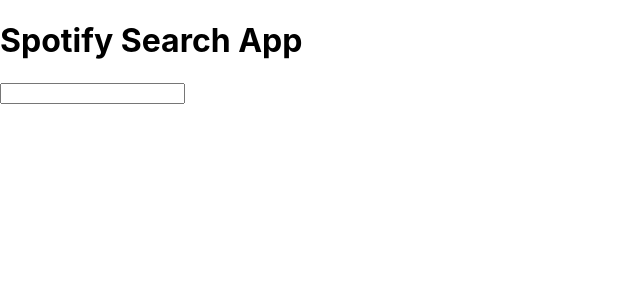
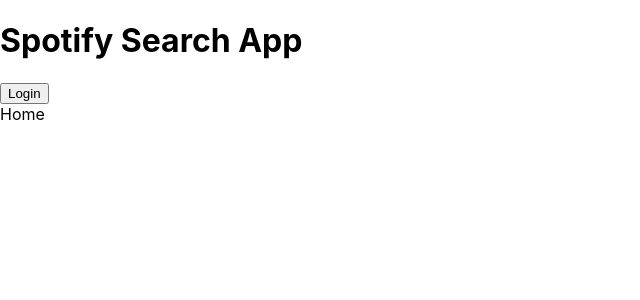
Before and after one commit to miguelfervi/react-spotify-search-app, a React (Create React App) app: page / in a window 1280 px wide. Shown: the top 300 px of the page, without its empty margins (0-640 px from the left). Built offline with nearby package versions, Linux system fonts and the light colour scheme; no server answers.

Commit message:
ADD login in API

```diff
--- a/src/App.js
+++ b/src/App.js
@@ -1,12 +1,17 @@
 import React from 'react';
-import Header from './Header';
-import Search from './Search';
-
-export default () => {
-  return (
-    <>
-      <Header />
-      <Search></Search>
-    </>
-  );
-};
+import { BrowserRouter, Route, Switch } from 'react-router-dom';
+import Dashboard from './components/Dashboard';
+class AppRouter extends React.Component {
+  render() {
+    return (
+      <BrowserRouter>
+        <div className="main">
+          <Switch>
+            <Route path="/" component={Dashboard} exact={true} />
+          </Switch>
+        </div>
+      </BrowserRouter>
+    );
+  }
+}
+export default AppRouter;
--- a/src/Header/index.js
+++ /dev/null
@@ -1,7 +0,0 @@
-import React from 'react';
-
-const Header = () => {
-  return <h1>Spotify Search App</h1>;
-};
-
-export default Header;
--- /dev/null
+++ b/src/components/Dashboard/index.js
@@ -0,0 +1,11 @@
+import React from 'react';
+import Header from '../Header';
+const Dashboard = () => {
+  return (
+    <>
+      <Header />
+      <div>Home</div>
+    </>
+  );
+};
+export default Dashboard;
--- /dev/null
+++ b/src/components/Header/index.js
@@ -0,0 +1,24 @@
+import React, { useState } from 'react';
+
+const Header = () => {
+  const { logged, setLogged } = useState(false);
+  const {
+    REACT_APP_CLIENT_ID,
+    REACT_APP_AUTHORIZE_URL,
+    REACT_APP_REDIRECT_URL,
+  } = process.env;
+  const handleLogin = () => {
+    window.location = `${REACT_APP_AUTHORIZE_URL}?client_id=${REACT_APP_CLIENT_ID}&redirect_uri=${REACT_APP_REDIRECT_URL}&response_type=token&show_dialog=true`;
+    setLogged(true);
+  };
+  return (
+    <>
+      <div>
+        <h1>Spotify Search App</h1>
+        <button onClick={handleLogin}>Login</button>
+      </div>
+    </>
+  );
+};
+
+export default Header;
```
Also changed, not shown: src/components/Search/index.js (renamed from src/Search/index.js), 1 other file (tests, documents, lock files or other folders).
